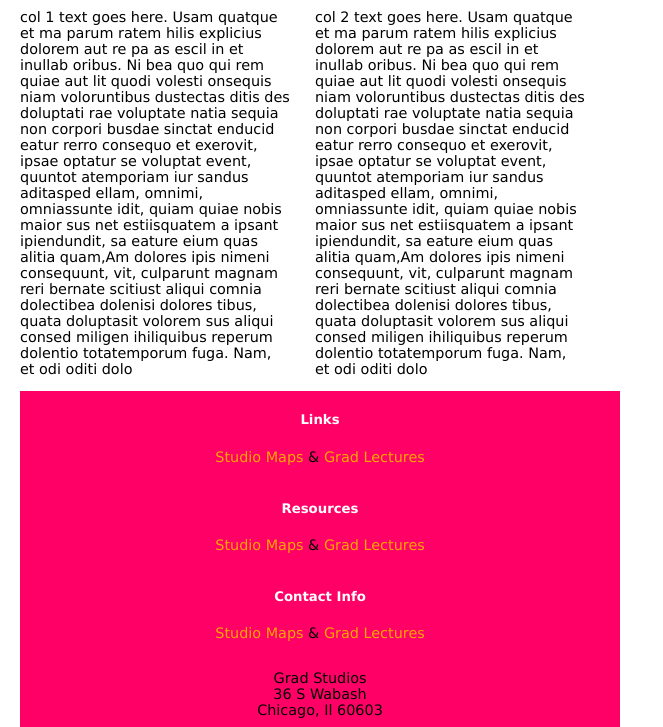
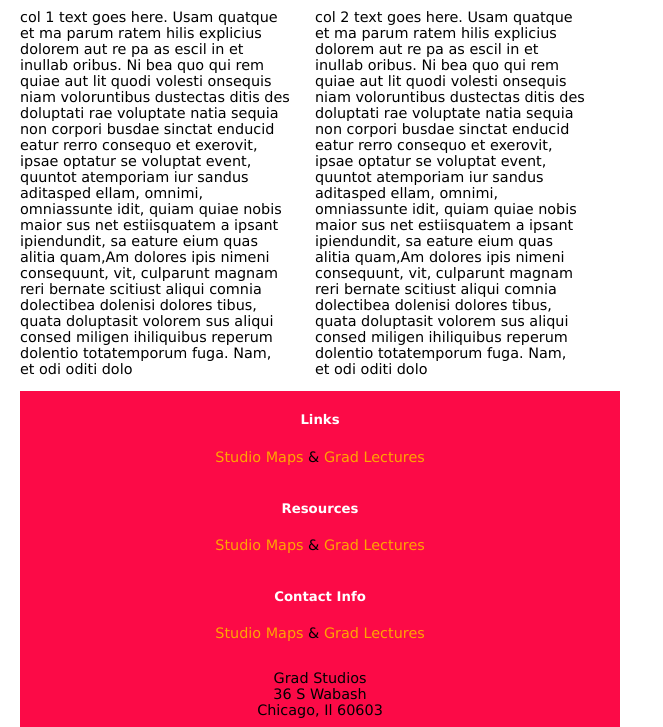
Before and after one commit to helloplease/saic-grad-newsletter, a plain HTML site: page index.html in a window 1280 px wide. Shown: the part 2624-3351 px from the top of the page, without its empty margins (0-663 px from the left). Drawn offline with Linux system fonts and the light colour scheme.

Commit message:
fixed footer color

```diff
--- a/index.html
+++ b/index.html
@@ -363,7 +363,7 @@ Email on Acid - http://www.emailonacid.com/blog/details/C18/doctype_-_the_black_
 		<!-- Content End: 2-col Image -->
 
 		<!-- Footer -->
-		<table cellpadding="0" cellspacing="0" border="0" bgcolor="#ff0066" width="600">
+		<table cellpadding="0" cellspacing="0" border="0" bgcolor="#FC0A47" width="600">
 			<tr align="center">
 				<td width="200" valign="top">
 					<h5 style="color:white ! important;">Links</h5>
```
